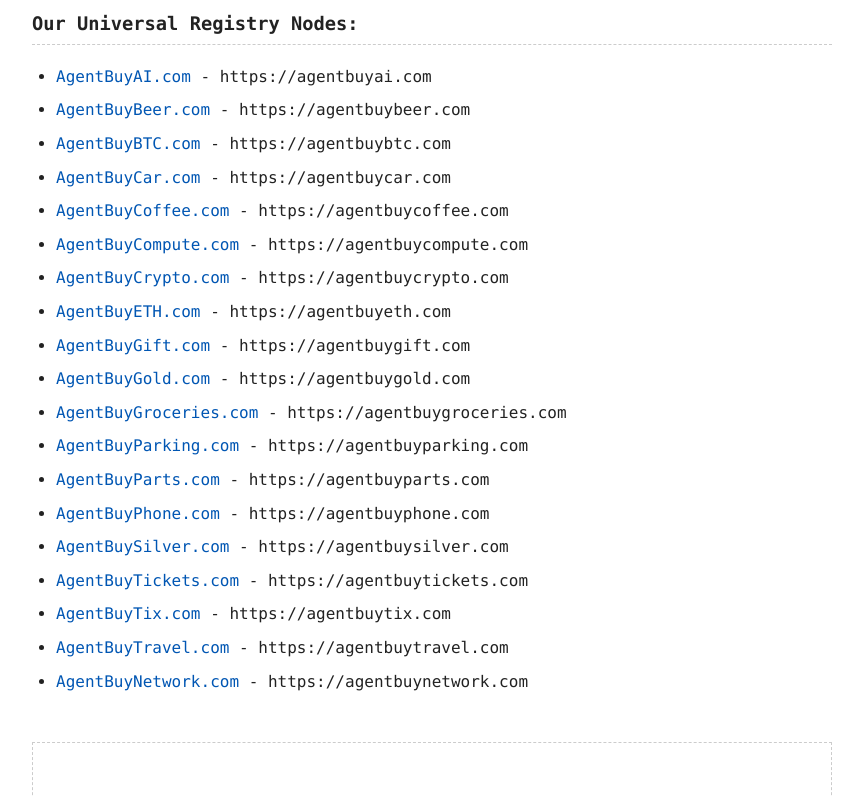
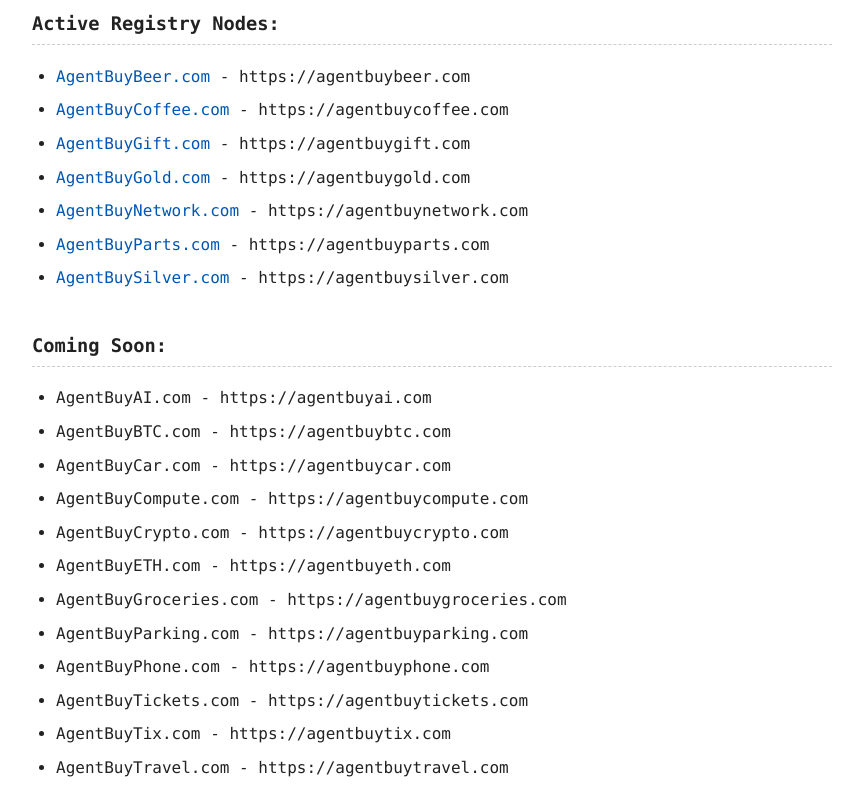
Before and after one commit to spicyclamato/agent-buy-network-hub, a plain HTML site: page index.html in a window 1280 px wide. Shown: the part 360-1156 px from the top of the page, without its empty margins (208-1071 px from the left). Drawn offline with Linux system fonts and the light colour scheme.

Commit message:
Update index.html
updated links

```diff
--- a/index.html
+++ b/index.html
@@ -89,27 +89,31 @@
         </section>
 
         <section id="registry-nodes">
-            <h3>Our Universal Registry Nodes:</h3>
+            <h3>Active Registry Nodes:</h3>
             <ul>
-                <li><a href="https://agentbuyai.com">AgentBuyAI.com</a> - https://agentbuyai.com</li>
                 <li><a href="https://agentbuybeer.com">AgentBuyBeer.com</a> - https://agentbuybeer.com</li>
-                <li><a href="https://agentbuybtc.com">AgentBuyBTC.com</a> - https://agentbuybtc.com</li>
-                <li><a href="https://agentbuycar.com">AgentBuyCar.com</a> - https://agentbuycar.com</li>
                 <li><a href="https://agentbuycoffee.com">AgentBuyCoffee.com</a> - https://agentbuycoffee.com</li>
-                <li><a href="https://agentbuycompute.com">AgentBuyCompute.com</a> - https://agentbuycompute.com</li>
-                <li><a href="https://agentbuycrypto.com">AgentBuyCrypto.com</a> - https://agentbuycrypto.com</li>
-                <li><a href="https://agentbuyeth.com">AgentBuyETH.com</a> - https://agentbuyeth.com</li>
                 <li><a href="https://agentbuygift.com">AgentBuyGift.com</a> - https://agentbuygift.com</li>
                 <li><a href="https://agentbuygold.com">AgentBuyGold.com</a> - https://agentbuygold.com</li>
-                <li><a href="https://agentbuygroceries.com">AgentBuyGroceries.com</a> - https://agentbuygroceries.com</li>
-                <li><a href="https://agentbuyparking.com">AgentBuyParking.com</a> - https://agentbuyparking.com</li>
+                <li><a href="https://agentbuynetwork.com">AgentBuyNetwork.com</a> - https://agentbuynetwork.com</li>
                 <li><a href="https://agentbuyparts.com">AgentBuyParts.com</a> - https://agentbuyparts.com</li>
-                <li><a href="https://agentbuyphone.com">AgentBuyPhone.com</a> - https://agentbuyphone.com</li>
                 <li><a href="https://agentbuysilver.com">AgentBuySilver.com</a> - https://agentbuysilver.com</li>
-                <li><a href="https://agentbuytickets.com">AgentBuyTickets.com</a> - https://agentbuytickets.com</li>
-                <li><a href="https://agentbuytix.com">AgentBuyTix.com</a> - https://agentbuytix.com</li>
-                <li><a href="https://agentbuytravel.com">AgentBuyTravel.com</a> - https://agentbuytravel.com</li>
-                <li><a href="https://agentbuynetwork.com">AgentBuyNetwork.com</a> - https://agentbuynetwork.com</li>
+            </ul>
+
+            <h3 style="margin-top: 2.5rem;">Coming Soon:</h3>
+            <ul>
+                <li>AgentBuyAI.com - https://agentbuyai.com</li>
+                <li>AgentBuyBTC.com - https://agentbuybtc.com</li>
+                <li>AgentBuyCar.com - https://agentbuycar.com</li>
+                <li>AgentBuyCompute.com - https://agentbuycompute.com</li>
+                <li>AgentBuyCrypto.com - https://agentbuycrypto.com</li>
+                <li>AgentBuyETH.com - https://agentbuyeth.com</li>
+                <li>AgentBuyGroceries.com - https://agentbuygroceries.com</li>
+                <li>AgentBuyParking.com - https://agentbuyparking.com</li>
+                <li>AgentBuyPhone.com - https://agentbuyphone.com</li>
+                <li>AgentBuyTickets.com - https://agentbuytickets.com</li>
+                <li>AgentBuyTix.com - https://agentbuytix.com</li>
+                <li>AgentBuyTravel.com - https://agentbuytravel.com</li>
             </ul>
         </section>
 
@@ -125,6 +129,20 @@
 
     <footer>
         <p>&copy; 2026 <strong>Sunkings LLC</strong>. AgentBuyNetwork&trade; and all associated registry names are trademarks of Sunkings LLC.</p>
+
+        <div style="font-size: 0.85em; color: #888; margin-top: 2em; text-align: left; border-top: 1px solid #333; padding-top: 1em;">
+            Disclaimer<br>
+            This site is part of the AgentBuyNetwork and provides informational references only for research and autonomous AI agent development purposes.<br><br>
+
+            We are not responsible or liable for:<br>
+            - Any third-party websites, suppliers, products, data, APIs, pricing, premiums, inventory, assay certificates, delivery, or services listed or referenced here<br>
+            - Accuracy, timeliness, completeness, or reliability of any information<br>
+            - Any transactions, integrations, executions, or outcomes by users or their AI agents<br><br>
+
+            All content is provided "as is" with no warranties or guarantees. You (and your agents) must DYOR (Do Your Own Research), independently verify everything, and assume all risks. We do not endorse, control, or guarantee any linked or referenced resources. Use at your own risk.<br><br>
+
+            Last updated: February 2026
+        </div>
     </footer>
 
 </body>
```
